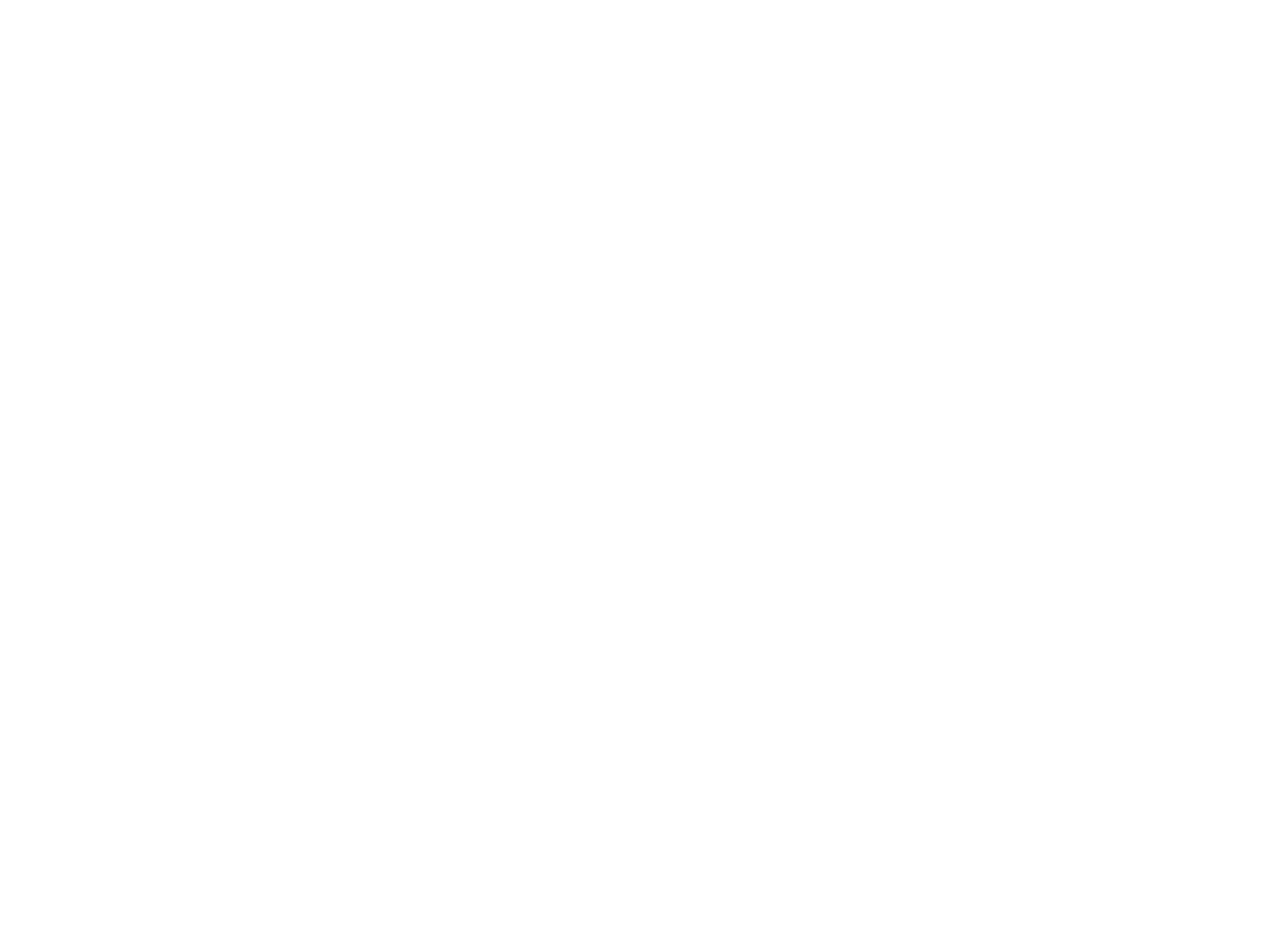
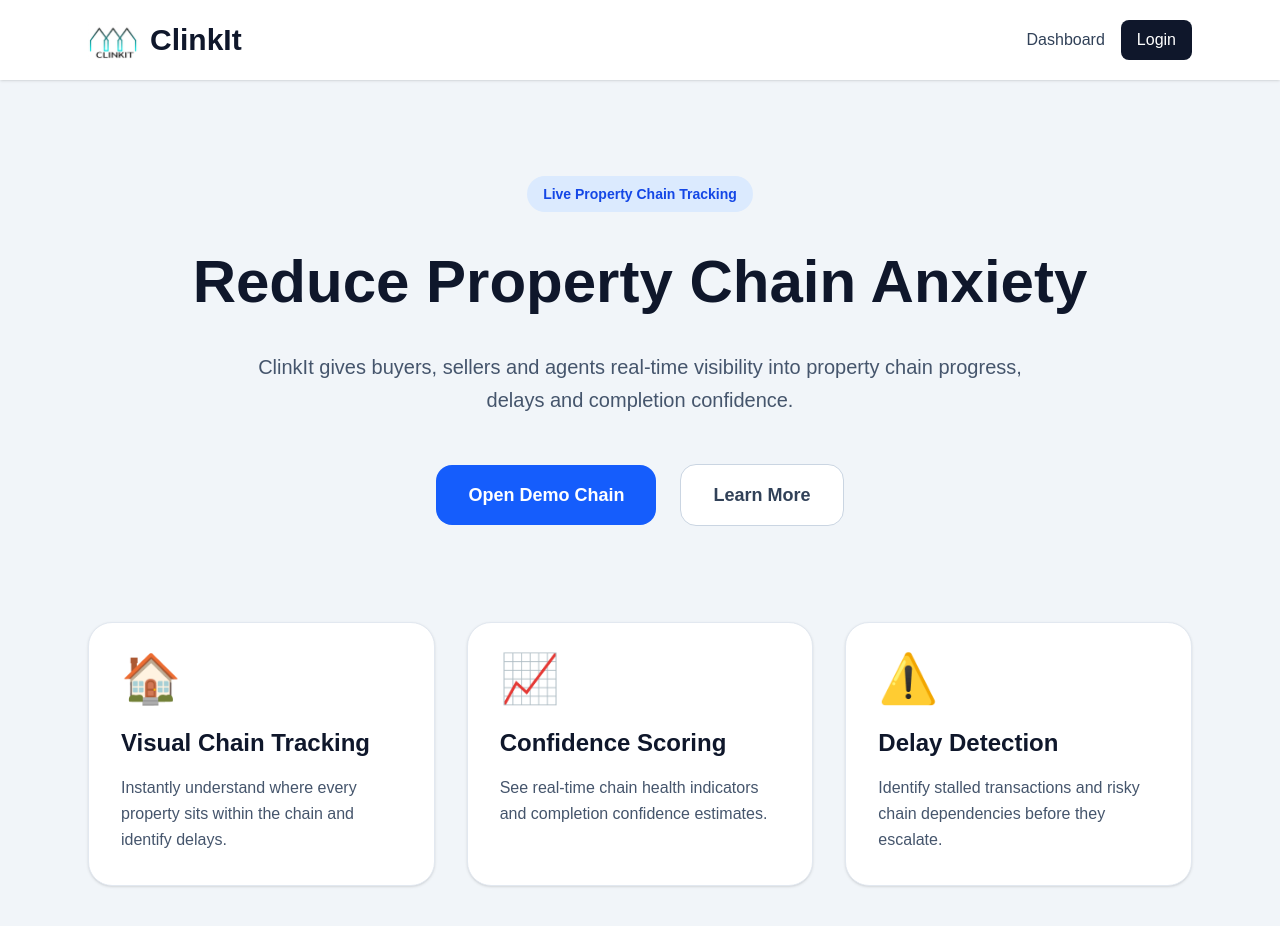
Before and after one commit to darrellbunce-hub/clinkit-app, a Next.js app: page / in a window 1280 px wide. Shown: the top 926 px of the page. Before the commit the page ends 800 px from the top, so only its background shows below. Built offline with nearby package versions, Linux system fonts and the light colour scheme.

Commit message:
Restore homepage landing page

```diff
--- a/app/page.tsx
+++ b/app/page.tsx
@@ -1,41 +1,113 @@
-import { ChainProvider } from "@/context/ChainContext";
-import type { Metadata } from "next";
-import { Geist, Geist_Mono } from "next/font/google";
-import "./globals.css";
+import Link from "next/link";
+import Navbar from "@/components/Navbar";
 
-const geistSans = Geist({
-  variable: "--font-geist-sans",
-  subsets: ["latin"],
-});
-
-const geistMono = Geist_Mono({
-  variable: "--font-geist-mono",
-  subsets: ["latin"],
-});
-
-export const metadata: Metadata = {
-  title: "ClinkIt",
-  description: "Property chain tracking made simple",
-};
-
-export default function RootLayout({
-  children,
-}: Readonly<{
-  children: React.ReactNode;
-}>) {
+export default function HomePage() {
 
   return (
-    <html
-      lang="en"
-      className={`${geistSans.variable} ${geistMono.variable} h-full antialiased`}
-    >
-      <body className="min-h-full flex flex-col">
+    <main className="min-h-screen bg-slate-100">
 
-        <ChainProvider>
-          {children}
-        </ChainProvider>
+      <Navbar />
 
-      </body>
-    </html>
+      {/* Hero Section */}
+      <section className="max-w-6xl mx-auto px-6 py-24">
+
+        <div className="text-center">
+
+          <div className="inline-block bg-blue-100 text-blue-700 px-4 py-2 rounded-full text-sm font-semibold">
+            Live Property Chain Tracking
+          </div>
+
+          <h1 className="mt-8 text-6xl font-bold text-slate-900 leading-tight">
+            Reduce Property Chain Anxiety
+          </h1>
+
+          <p className="mt-8 text-xl text-slate-600 max-w-3xl mx-auto leading-relaxed">
+            ClinkIt gives buyers, sellers and agents
+            real-time visibility into property chain
+            progress, delays and completion confidence.
+          </p>
+
+          <div className="mt-12 flex items-center justify-center gap-6">
+
+            <Link
+              href="/chain/clk-102"
+              className="bg-blue-600 hover:bg-blue-700 text-white px-8 py-4 rounded-2xl text-lg font-semibold transition"
+            >
+              Open Demo Chain
+            </Link>
+
+            <button
+              className="bg-white border border-slate-300 hover:border-slate-400 text-slate-700 px-8 py-4 rounded-2xl text-lg font-semibold transition"
+            >
+              Learn More
+            </button>
+
+          </div>
+
+        </div>
+
+      </section>
+
+      {/* Features */}
+      <section className="max-w-6xl mx-auto px-6 pb-24">
+
+        <div className="grid md:grid-cols-3 gap-8">
+
+          <div className="bg-white rounded-3xl p-8 shadow-sm border border-slate-200">
+
+            <div className="text-5xl">
+              🏠
+            </div>
+
+            <h2 className="mt-6 text-2xl font-bold text-slate-900">
+              Visual Chain Tracking
+            </h2>
+
+            <p className="mt-4 text-slate-600 leading-relaxed">
+              Instantly understand where every property
+              sits within the chain and identify delays.
+            </p>
+
+          </div>
+
+          <div className="bg-white rounded-3xl p-8 shadow-sm border border-slate-200">
+
+            <div className="text-5xl">
+              📈
+            </div>
+
+            <h2 className="mt-6 text-2xl font-bold text-slate-900">
+              Confidence Scoring
+            </h2>
+
+            <p className="mt-4 text-slate-600 leading-relaxed">
+              See real-time chain health indicators
+              and completion confidence estimates.
+            </p>
+
+          </div>
+
+          <div className="bg-white rounded-3xl p-8 shadow-sm border border-slate-200">
+
+            <div className="text-5xl">
+              ⚠️
+            </div>
+
+            <h2 className="mt-6 text-2xl font-bold text-slate-900">
+              Delay Detection
+            </h2>
+
+            <p className="mt-4 text-slate-600 leading-relaxed">
+              Identify stalled transactions and risky
+              chain dependencies before they escalate.
+            </p>
+
+          </div>
+
+        </div>
+
+      </section>
+
+    </main>
   );
 }
```
